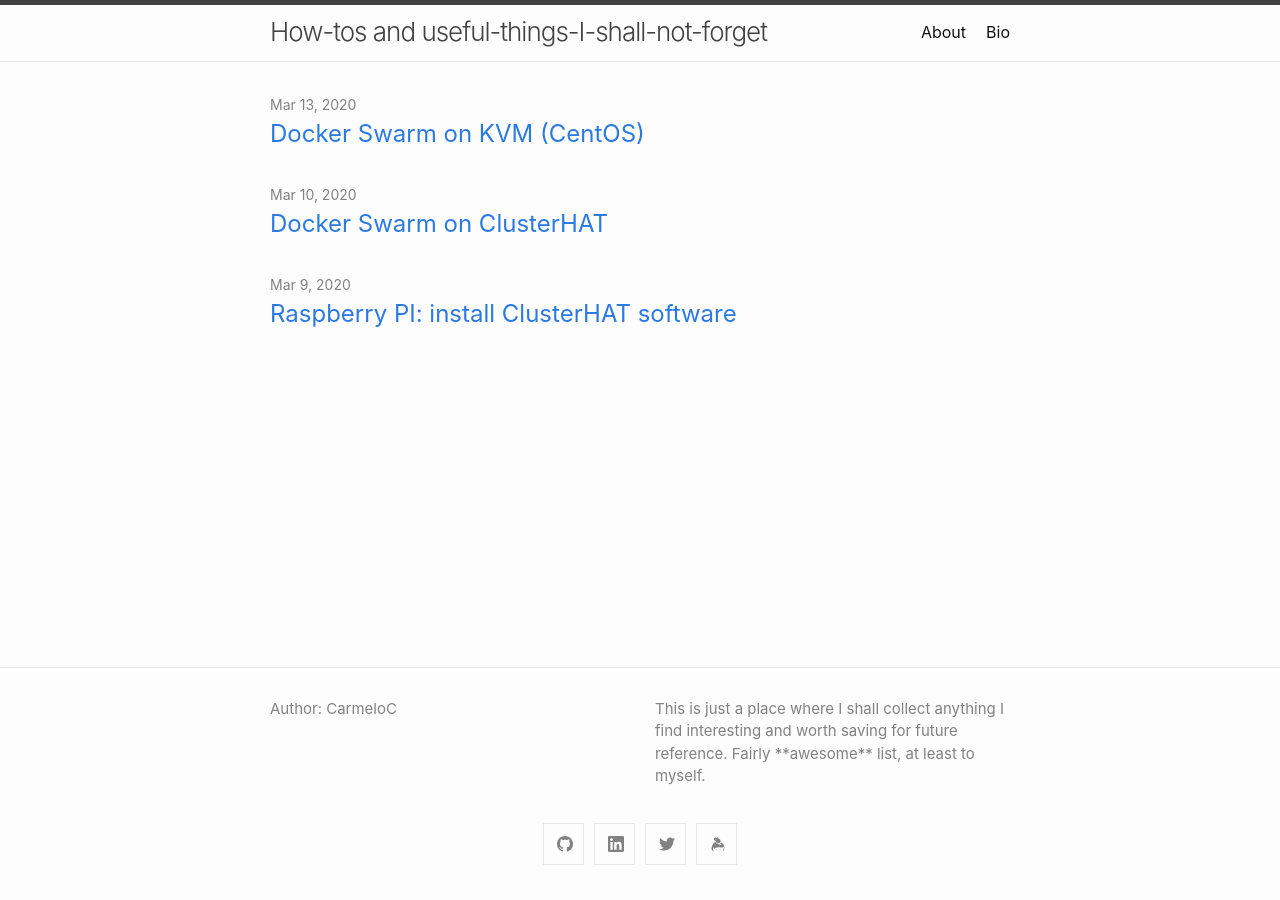
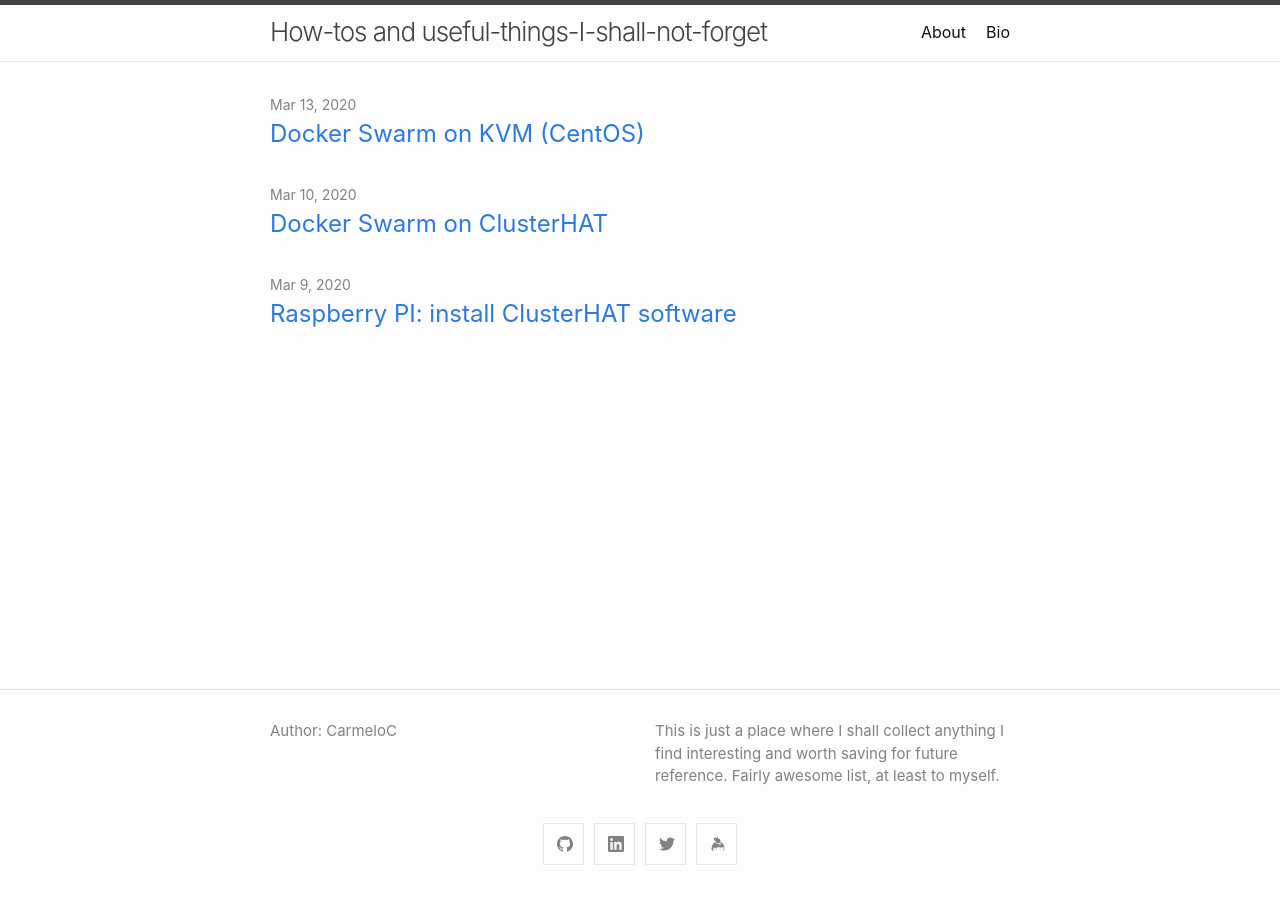
Before and after one commit to carmelo0x99/carmelo0x99.github.io, a Jekyll site: the page built from index.md, in a window 1280 px wide. Built offline with Jekyll 4.4.1, drawn with Linux system fonts in a browser that asks for light colours.

```diff
--- a/_config.yml
+++ b/_config.yml
@@ -5,7 +5,7 @@ author:
 #  email: your-email@domain.com
 description: > # this means to ignore newlines until "show_excerpts:"
   This is just a place where I shall collect anything I find interesting
-  and worth saving for future reference. Fairly **awesome** list, at least to
+  and worth saving for future reference. Fairly awesome list, at least to
   myself.
 
 show_excerpts: false # set to true to show excerpts on the homepage
```
